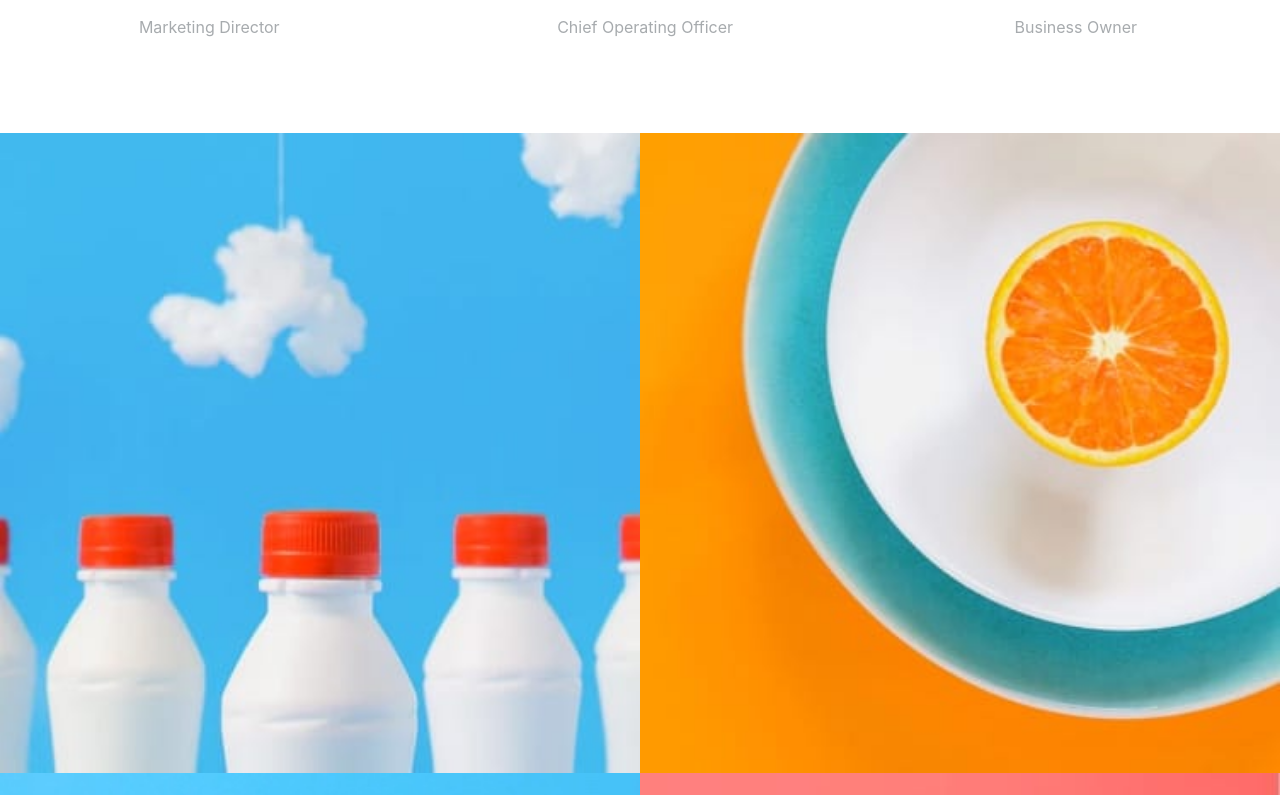
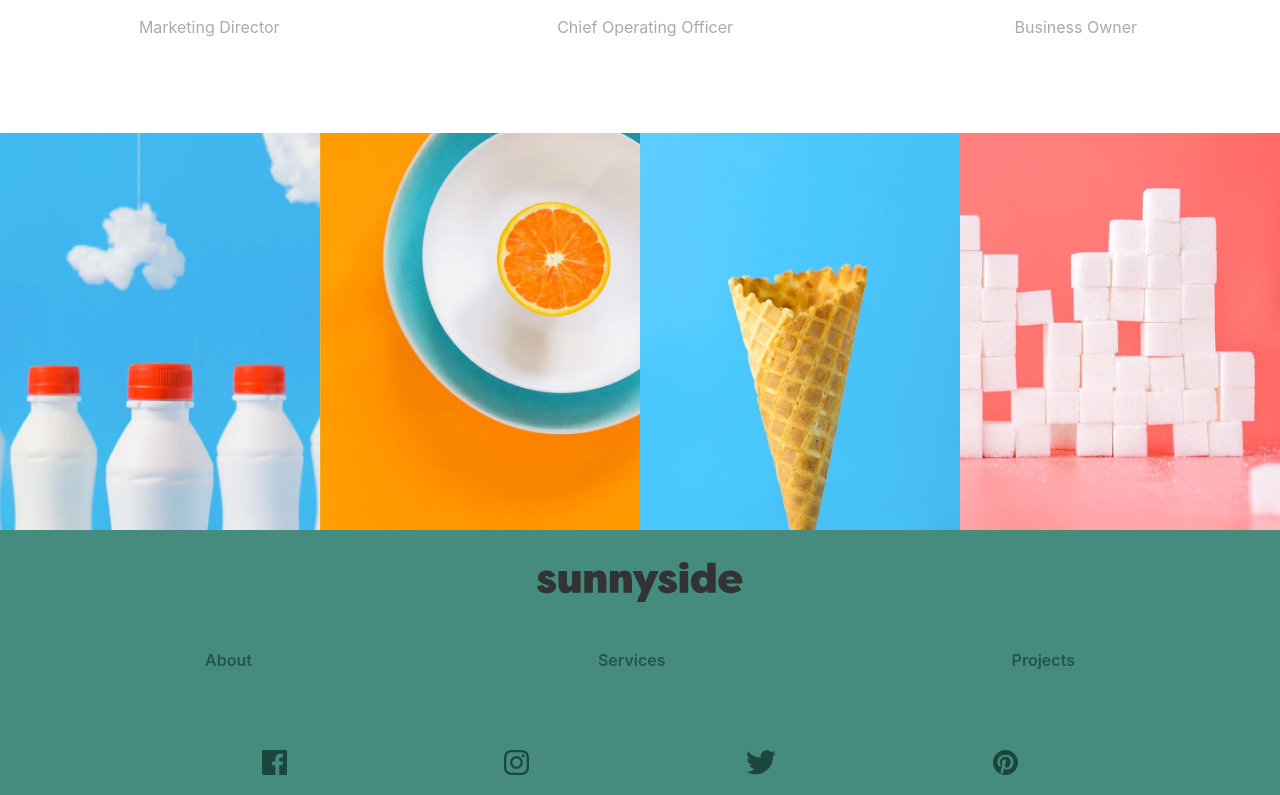
Before and after one commit to kalibir/sunny-side-agency-landing-page, a React (Create React App) app: page / in a window 1280 px wide. Shown: the part 3005-3800 px from the top of the page. Built offline with nearby package versions, Linux system fonts and the light colour scheme.

Commit message:
added new div for desktop styling, added images for desktop layout

```diff
--- a/src/components/Gallery/index.js
+++ b/src/components/Gallery/index.js
@@ -4,15 +4,27 @@ import bottle from "../../assets/images/mobile/image-gallery-milkbottles.jpg";
 import orange from "../../assets/images/mobile/image-gallery-orange.jpg";
 import cone from "../../assets/images/mobile/image-gallery-cone.jpg";
 import cubes from "../../assets/images/mobile/image-gallery-sugar-cubes.jpg";
+import bottleDesktop from "../../assets/images/desktop/image-gallery-milkbottles.jpg";
+import orangeDesktop from "../../assets/images/desktop/image-gallery-orange.jpg";
+import coneDesktop from "../../assets/images/desktop/image-gallery-cone.jpg";
+import cubesDesktop from "../../assets/images/desktop/image-gallery-sugarcubes.jpg";
 
 const Gallery = () => {
 	return (
-		<div className='gallery-wrapper'>
-			<img src={bottle} />
-			<img src={orange} />
-			<img src={cone} />
-			<img src={cubes} />
-		</div>
+		<>
+			<div className='gallery-wrapper-mobile'>
+				<img src={bottle} />
+				<img src={orange} />
+				<img src={cone} />
+				<img src={cubes} />
+			</div>
+			<div className='gallery-wrapper-desktop'>
+				<img src={bottleDesktop} />
+				<img src={orangeDesktop} />
+				<img src={coneDesktop} />
+				<img src={cubesDesktop} />
+			</div>
+		</>
 	);
 };
 
--- a/src/components/Gallery/styles.scss
+++ b/src/components/Gallery/styles.scss
@@ -1,6 +1,22 @@
-.gallery-wrapper {
+.gallery-wrapper-mobile {
 	img {
 		vertical-align: bottom;
 		width: 50%;
 	}
 }
+
+.gallery-wrapper-desktop {
+	display: none;
+}
+@media (min-width: 768px) {
+	.gallery-wrapper-mobile {
+		display: none;
+	}
+	.gallery-wrapper-desktop {
+		max-width: 100%;
+		display: flex;
+		img {
+			width: 25%;
+		}
+	}
+}
```
